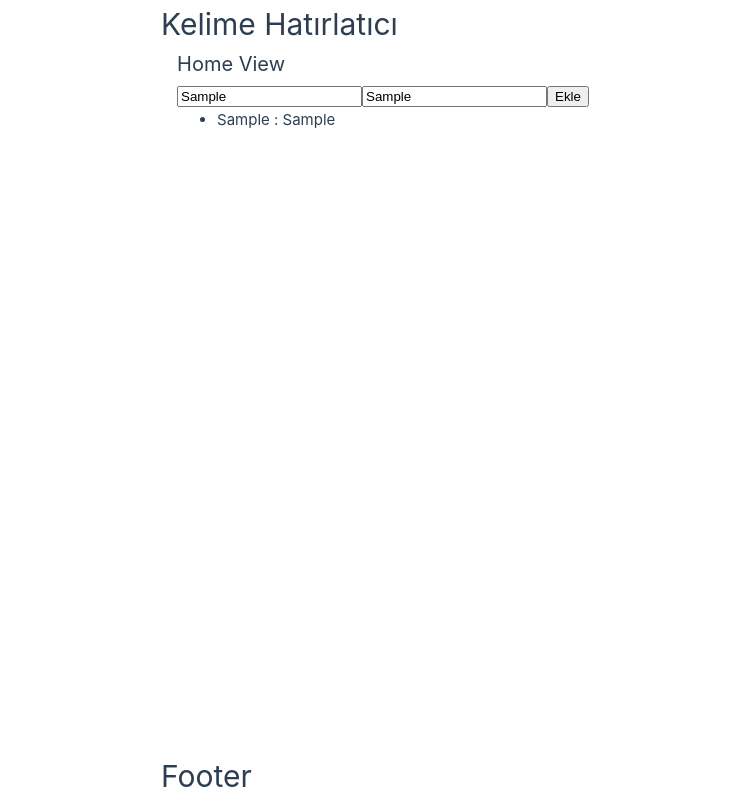
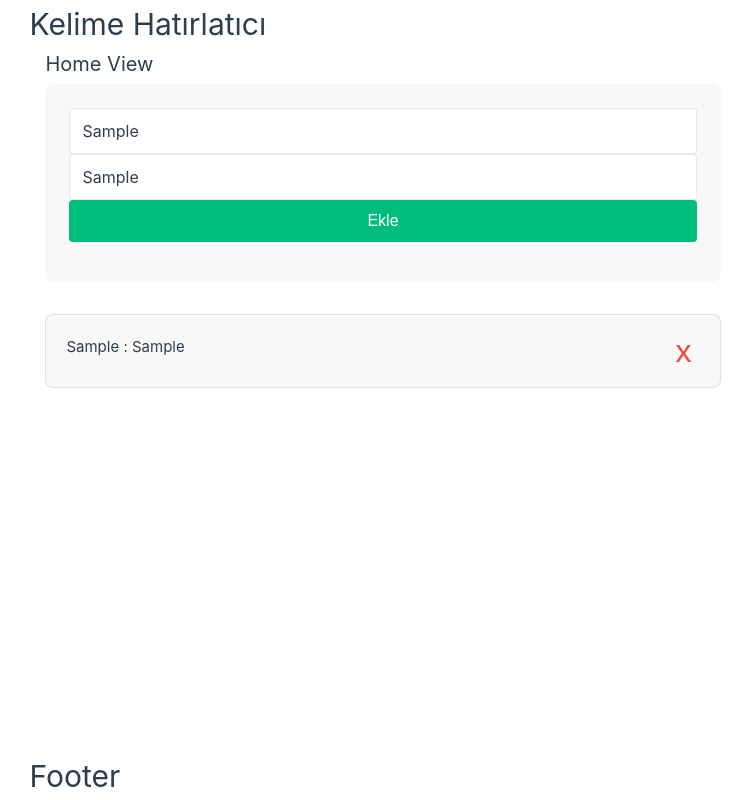
Before and after one commit to cagatayiscann/kelimehatirlatici, a Vue app: page / in a window 1280 px wide. Both pictures are taken after typing "Sample", "Sample" into the empty fields and a click on the button "Ekle". Shown: the whole page, without its empty margins (257-1009 px from the left). Built offline with nearby package versions, Linux system fonts and the light colour scheme.

Commit message:
style + delete-btn

```diff
--- a/src/components/WordForm.vue
+++ b/src/components/WordForm.vue
@@ -23,4 +23,76 @@ const handleSubmit = () => {
         </form>
     </div>
 </template>
-<style scoped></style>
+<style scoped>
+    .word-form {
+  background: var(--color-background-soft);
+  border-radius: 8px;
+  padding: 1.5rem;
+  margin-bottom: 2rem;
+}
+
+.word-form h2 {
+  margin-top: 0;
+  margin-bottom: 1.5rem;
+  color: var(--color-heading);
+}
+
+.form-group {
+  margin-bottom: 1rem;
+}
+
+.form-group label {
+  display: block;
+  margin-bottom: 0.5rem;
+  font-weight: 500;
+  color: var(--color-heading);
+}
+
+.form-group input,
+.form-group textarea,
+.form-group select {
+  width: 100%;
+  padding: 0.75rem;
+  border: 1px solid var(--color-border);
+  border-radius: 4px;
+  font-size: 1rem;
+  font-family: inherit;
+  background: var(--color-background);
+  color: var(--color-text);
+  box-sizing: border-box;
+}
+
+.form-group input:focus,
+.form-group textarea:focus,
+.form-group select:focus {
+  outline: none;
+  border-color: hsla(160, 100%, 37%, 1);
+}
+
+.form-group textarea {
+  resize: vertical;
+  min-height: 80px;
+}
+
+button {
+  width: 100%;
+  padding: 0.75rem 1.5rem;
+  background: hsla(160, 100%, 37%, 1);
+  color: white;
+  border: none;
+  border-radius: 4px;
+  font-size: 1rem;
+  font-weight: 500;
+  cursor: pointer;
+  transition: background-color 0.3s;
+}
+
+button:hover:not(:disabled) {
+  background: hsla(160, 100%, 37%, 0.8);
+}
+
+button:disabled {
+  opacity: 0.6;
+  cursor: not-allowed;
+}
+</style>
--- a/src/components/WordItem.vue
+++ b/src/components/WordItem.vue
@@ -7,14 +7,92 @@ interface Props {
     word: Word;
 }
 
+const emit = defineEmits<{
+    (e: 'delete-word', id: string): void;
+}>();
+
+const handleDelete = () => {
+    emit('delete-word', props.word.id);
+};
+
 const wordAndMeaning = computed(() => {
     return `${props.word.word} : ${props.word.meaning}`;
 })
 const props = defineProps<Props>();
+
 </script>
 <template>
     <div class="word-item">
         {{ wordAndMeaning }}
+        <button class="delete-btn" @click="handleDelete">x</button>
     </div>
 </template>
-<style scoped></style>
+<style scoped>
+    .word-item {
+  background: var(--color-background-soft);
+  border-radius: 8px;
+  padding: 1.25rem;
+  margin-bottom: 1rem;
+  display: flex;
+  justify-content: space-between;
+  align-items: flex-start;
+  transition: transform 0.2s, box-shadow 0.2s;
+  border: 1px solid var(--color-border);
+}
+
+.word-item:hover {
+  transform: translateY(-2px);
+  box-shadow: 0 4px 12px rgba(0, 0, 0, 0.1);
+}
+
+.word-content {
+  flex: 1;
+}
+
+.action-buttons {
+  display: flex;
+  align-items: center;
+  gap: 0.5rem;
+  flex-shrink: 0;
+}
+
+.word-text {
+  margin: 0 0 0.5rem 0;
+  font-size: 1.5rem;
+  font-weight: 600;
+  color: var(--color-heading);
+}
+
+.word-meaning {
+  margin: 0 0 0.75rem 0;
+  color: var(--color-text);
+  line-height: 1.6;
+}
+
+.word-meta {
+  display: flex;
+  gap: 0.5rem;
+  flex-wrap: wrap;
+}
+
+.delete-btn {
+  background: transparent;
+  border: none;
+  color: #e74c3c;
+  font-size: 2rem;
+  line-height: 1;
+  cursor: pointer;
+  padding: 0;
+  width: 32px;
+  height: 32px;
+  display: flex;
+  align-items: center;
+  justify-content: center;
+  border-radius: 4px;
+  transition: background-color 0.2s;
+  flex-shrink: 0;
+}
+.delete-btn:hover {
+  background: rgba(231, 76, 60, 0.1);
+}
+</style>
--- a/src/views/HomeView.vue
+++ b/src/views/HomeView.vue
@@ -22,6 +22,11 @@ const addWord = (word, meaning) => {
     console.log(words.value);
 };
 
+const deleteWord = (id: string) => {
+    words.value = words.value.filter(word => word.id !== id);
+    saveWordsToLocalStorage();
+};
+
 const saveWordsToLocalStorage = () => {
     localStorage.setItem('words', JSON.stringify(words.value));
 };
@@ -42,8 +47,6 @@ if (words.value.length === 0) {
         loadWordsFromLocalStorage();
     });
 }
-
-
 </script>
 
 <template>
@@ -51,11 +54,7 @@ if (words.value.length === 0) {
     <H1>Home View</H1>
     <WordForm @add-word="addWord" />
     <div>
-        <ul>
-            <li v-for="word in words" :key="word.id">
-                <WordItem :word="word" />
-            </li>
-        </ul>
+        <WordItem v-for="word in words" :key="word.id" :word="word" v-on:delete-word="deleteWord"/>
     </div>
 </MainLayout></template>
 <style scoped>
```
